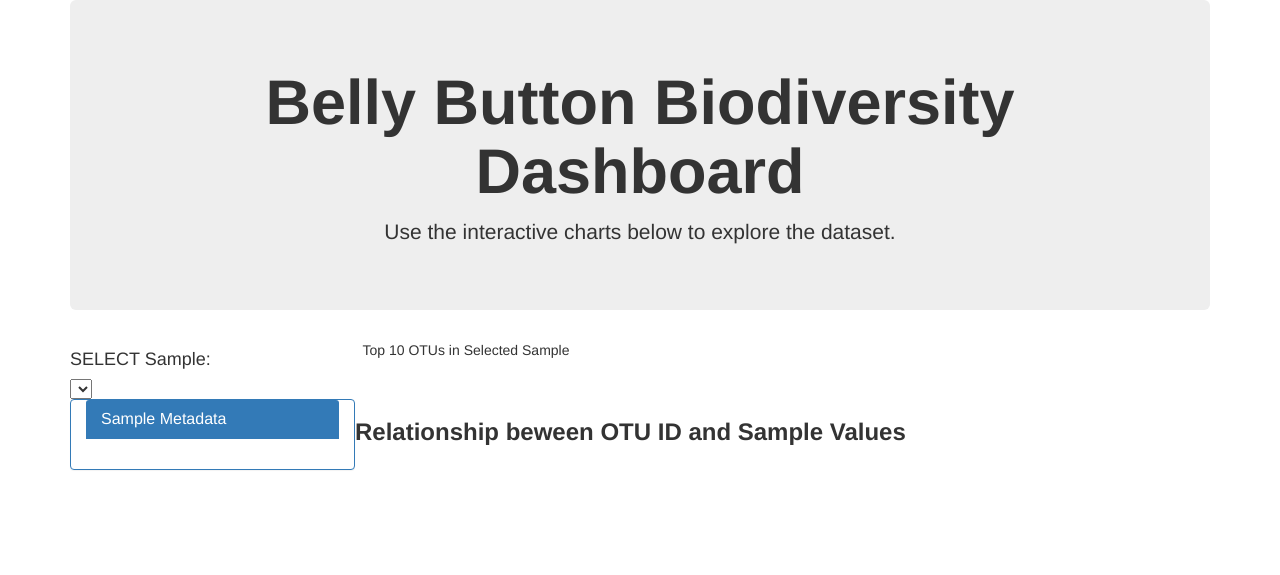
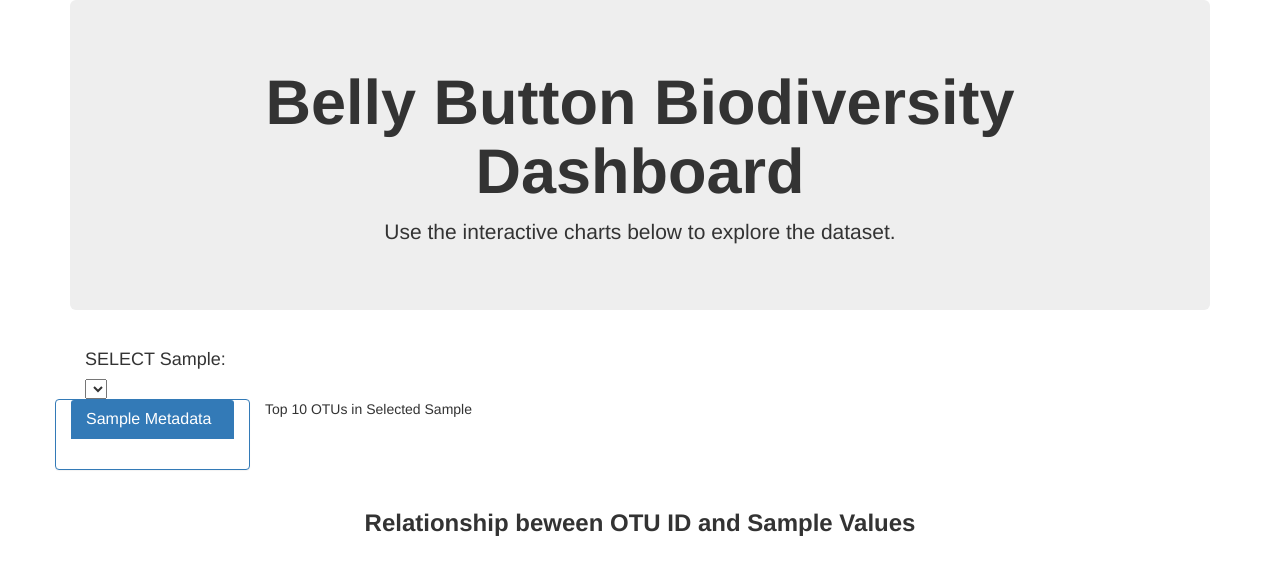
Before and after one commit to victoria-lam/Interactive_Biodiversity_App, a Flask app: page / in a window 1280 px wide. Shown: the top 575 px of the page. Run offline with Flask 2, Linux system fonts and the light colour scheme; lists and menus that the app fills with data are empty; parts of the project's set-up code (start-up, migrations or seed data) failed here and were passed over; some libraries are stand-ins or nearby versions.

Commit message:
updated html

```diff
--- a/templates/index.html
+++ b/templates/index.html
@@ -19,29 +19,37 @@
                 Use the interactive charts below to explore the dataset.
             </p>
         </div>
+    </div>
+    <div class="container">
+        <div class="col-lg-3">
+            <!-- drop down bar -->
+            <h4>SELECT Sample:</h4>
+            <select id="selDataset" onchange="optionChanged(this.value)"></select>
+        </div> <br/>
+    </div>
 
+    <div class="container">
         <div class="row">
-            <div class="col-lg-3">
-                <!-- drop down bar -->
-                <h4>SELECT Sample:</h4>
-                <select id="selDataset" onchange="optionChanged(this.value)"></select>
+            <div class="panel panel-primary col-lg-2">
+                <div class="panel-heading">
+                    <!-- sample metadata panel -->
+                    <h3 class="panel-title">Sample Metadata</h3>
+                </div>
+                <div id="sampleMetadata" class="panel-body"></div>
             </div>
             <div class="col-lg-5">
                 <!-- corresponding pie chart -->
                 <div id="pie">Top 10 OTUs in Selected Sample</div>
             </div>
-        </div>
-        <div class="panel panel-primary col-lg-3">
-            <div class="panel-heading">
-                <!-- sample metadata panel -->
-                <h3 class="panel-title">Sample Metadata</h3>
+            <div class="col-lg-5">
+                <!-- washing frequency -->
+                <div id="gauge"></div>
             </div>
-            <div id="sampleMetadata" class="panel-body"></div>
         </div>
         <div class="row">
             <div class="col-lg-12"></div>
                 <!-- corresponding bubble chart -->
-                <h3><strong>Relationship beween OTU ID and Sample Values</strong></h3>
+                <h3><strong><center>Relationship beween OTU ID and Sample Values</center></strong></h3>
                 <div id="bubble"></div>
             </div>
         </div>
```
